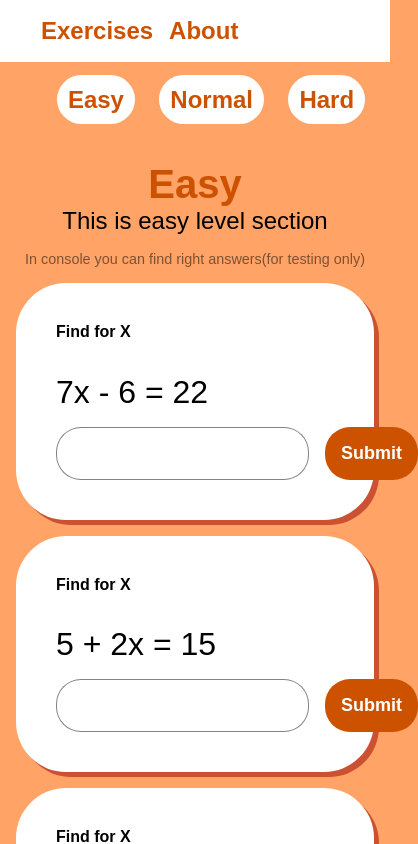
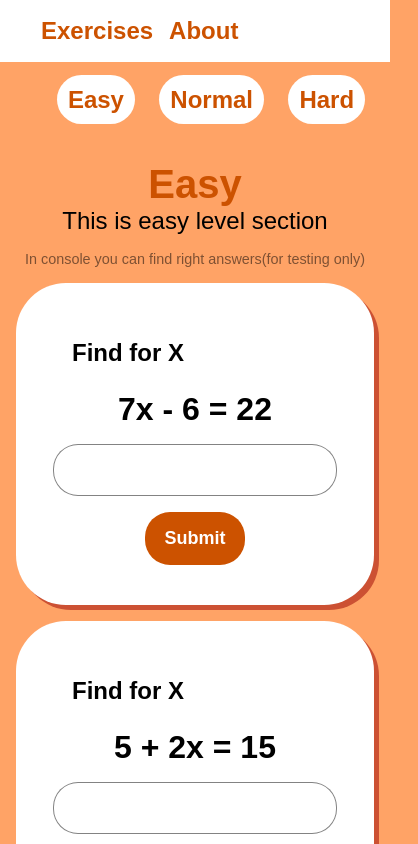
Before and after one commit to AndrewMedvedev42/Math-Test-Exercises, a React (Create React App) app: page /exercises/easy in a window 390 px wide. Shown: the top 844 px of the page, 418 px wide, since content can reach past the window. Built offline with nearby package versions, Linux system fonts and the light colour scheme.

Commit message:
optimized ui of slots for mobile

```diff
--- a/src/Componets/ExerciseTemplate/Template.jsx
+++ b/src/Componets/ExerciseTemplate/Template.jsx
@@ -25,7 +25,6 @@ function Template({keyName}){
 //if the answer is right or makes button red if it is wrong
           const onCheck = (id) =>{
             console.log("Checked")
-            console.log(typeof typedAnswer)
 //changes the text content and color of <h1>(line 50) if the answer was right or wrong
             if(parseInt(typedAnswer) === answer){
 
@@ -35,7 +34,7 @@ function Template({keyName}){
 //disables input field and button if the answer was right
               document.getElementById(`${id}input`).disabled = true
               document.getElementById(`${id}button`).disabled = true
-              document.getElementById(`${id}button`).style.backgroundColor = "lightgrey"
+              document.getElementById(`${id}button`).style.backgroundColor = "#cccccc"
             }else{
 //changes text content and color  of <h1>(line 50) to red if the answer was wrong
               let node = document.getElementById(`${id}verificationMessage`)
@@ -47,13 +46,14 @@ function Template({keyName}){
           return (
            <div id={id} key={id} className="item">
              <div id={`${id}Title`} className="title">
-              <h3>{problemDescription}</h3>
-              <h1 id={`${id}verificationMessage`}></h1>
+              <h1>{problemDescription}</h1>
+              <h2 id={`${id}verificationMessage`}></h2>
              </div>
+
                 <div className="itemContent">
                     <p>{mathProblem}</p>
                     <div>
-                      <input id={`${id}input`} type="text" onChange={onChange} autocomplete="off"/>
+                      <input id={`${id}input`} type="text" onChange={onChange} autoComplete="off"/>
                       <button id={`${id}button`} onClick={()=>{onCheck(id)}}>Submit</button>
                     </div>
                 </div>
--- a/src/css/App.css
+++ b/src/css/App.css
@@ -57,19 +57,26 @@ body {
   .item .title {
     margin: 0.5rem;
     display: flex;
-    justify-content: space-between; }
-    .item .title h3 {
+    justify-content: space-between;
+    align-items: center; }
+    .item .title h1 {
+      margin: 1rem;
+      font-size: 1.5rem; }
+    .item .title h2 {
       margin: 0px;
-      font-size: 1rem; }
-    .item .title h1 {
+      font-size: 1.5rem;
       color: white;
       transition: 0.5s; }
   .item .itemContent p {
-    margin: 0.5rem;
-    font-size: 2rem; }
+    text-align: center;
+    margin: 0px 0px 0.5rem 0px;
+    font-size: 2rem;
+    font-weight: bolder; }
   .item .itemContent div {
     display: flex;
-    justify-content: space-between; }
+    flex-direction: column;
+    justify-content: center;
+    align-items: center; }
     .item .itemContent div input, .item .itemContent div button {
       margin: 0.5rem;
       border-radius: 25px;
--- a/src/scss/App.scss
+++ b/src/scss/App.scss
@@ -85,23 +85,30 @@ body{
     margin:0.5rem;
     display: flex;
     justify-content: space-between;
-    h3{
+    align-items: center;
+    h1{
+      margin:1rem;
+      font-size: 1.5rem;
+    }
+    h2{
       margin: 0px;
-      font-size: 1rem;
-    }
-    h1{
+      font-size: 1.5rem;
       color: white;
       transition: 0.5s;
     }
   }
   .itemContent{
     p{
-      margin:0.5rem;
+      text-align: center;
+      margin:0px 0px 0.5rem 0px;
       font-size: 2rem;
+      font-weight: bolder;
     }
     div{
       display: flex;
-      justify-content: space-between;
+      flex-direction: column;
+      justify-content: center;
+      align-items: center;
       input, button{
         margin: 0.5rem;
         border-radius: 25px;
```
Also changed, not shown: 10 other files (tests, documents, lock files or other folders).
